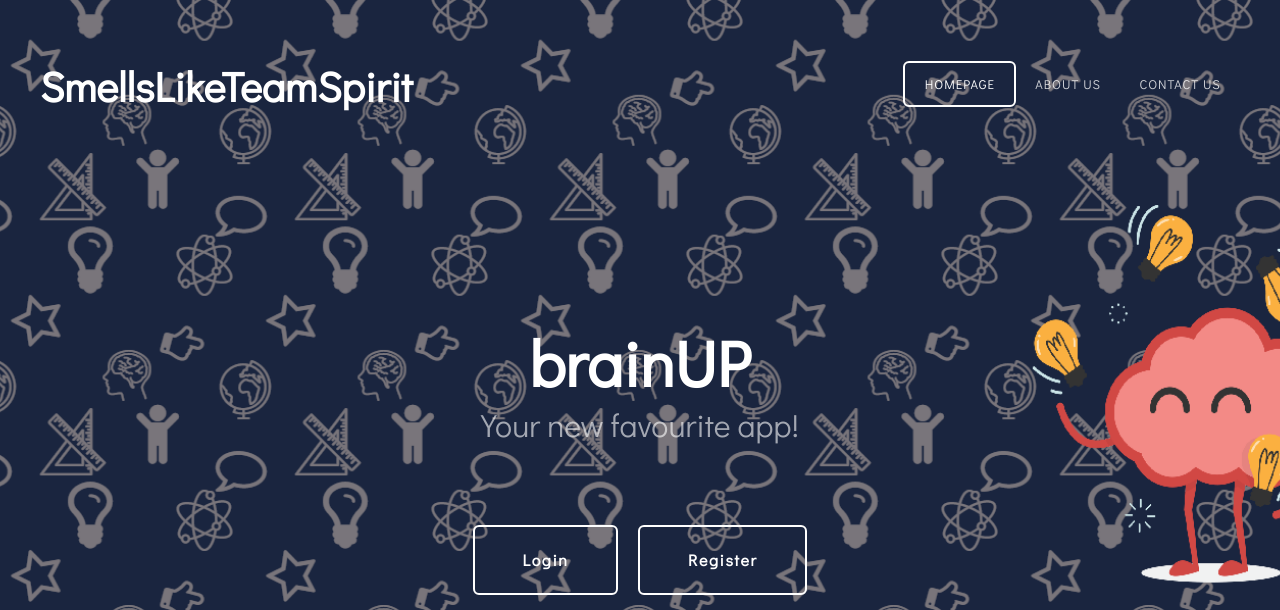
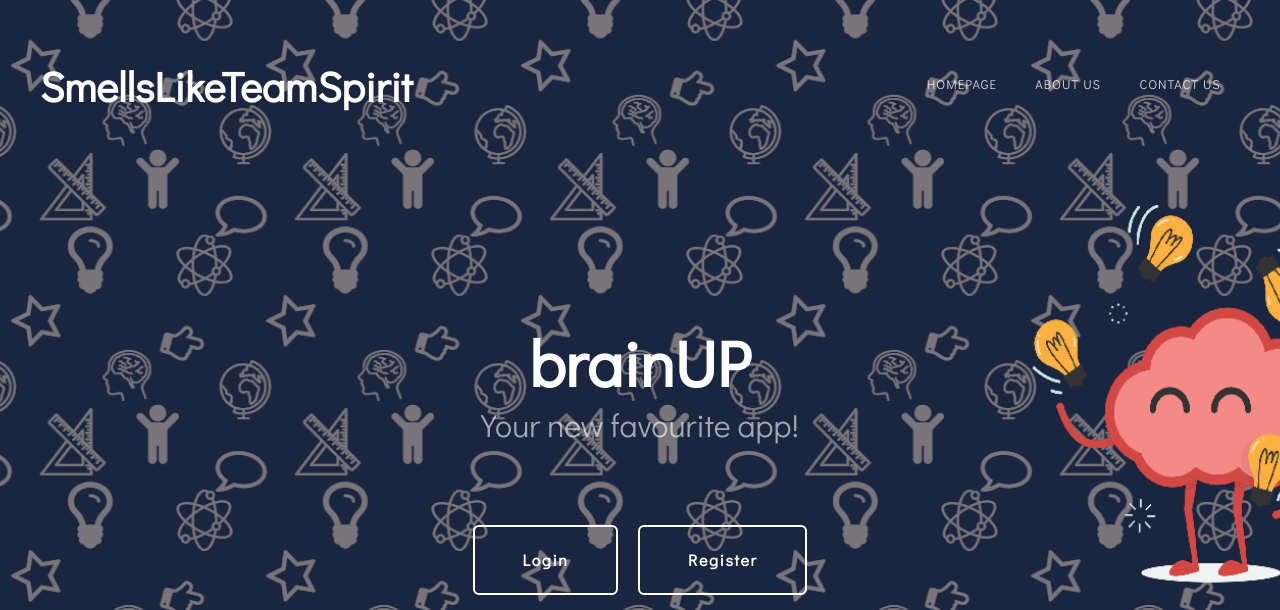
Before and after one commit to TibiDumitru/brainUP, a Flask app: page / in a window 1280 px wide. Shown: the top 610 px of the page. Run offline with Flask 2, Linux system fonts and the light colour scheme; some libraries are stand-ins or nearby versions.

Commit message:
Update index.html

```diff
--- a/templates/index.html
+++ b/templates/index.html
@@ -13,7 +13,7 @@
 		</div>
 		<div id="menu">
 			<ul>
-				<li class="active"><a href="{{ url_for('home') }}" accesskey="1" title="">Homepage</a></li>
+				<li><a href="{{ url_for('home') }}" accesskey="1" title="">Homepage</a></li>
 				<li><a href="#" accesskey="3" title="">About Us</a></li>
 				<li><a href="#" accesskey="5" title="">Contact Us</a></li>
 			</ul>
```
